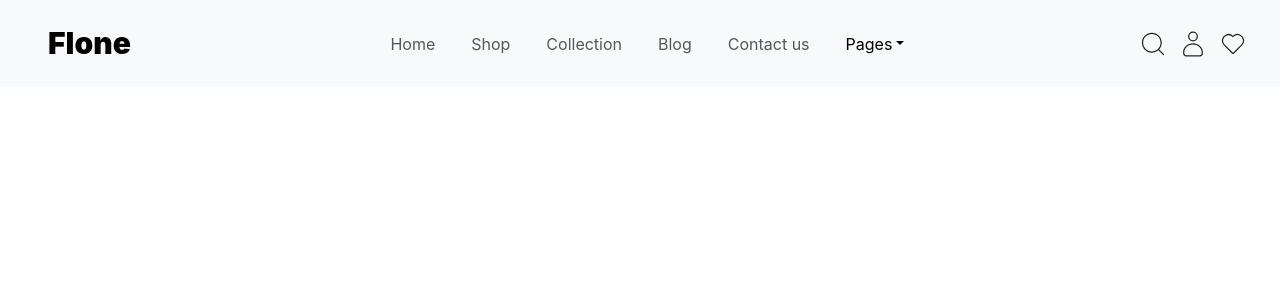
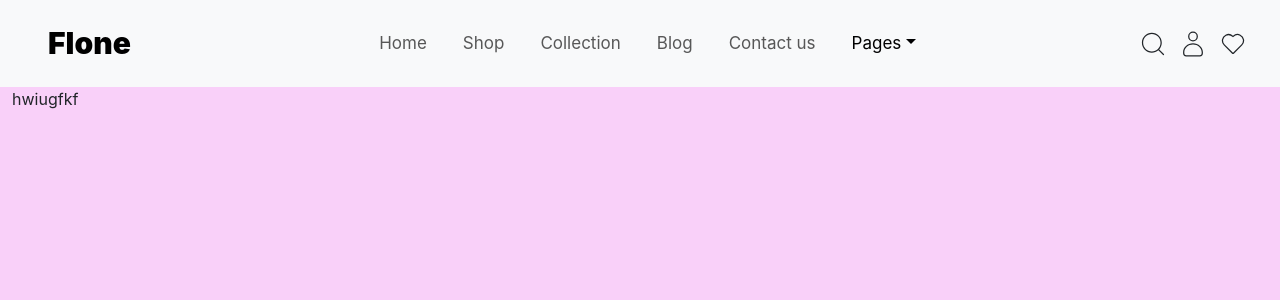
Before and after one commit to AnisaIdrees/react-routing, a React (Create React App) app: page / in a window 1280 px wide. Shown: the top 300 px of the page. Built offline with nearby package versions, Linux system fonts and the light colour scheme.

Commit message:
hero  sec a dd

```diff
--- a/public/index.html
+++ b/public/index.html
@@ -24,7 +24,7 @@
       work correctly both with client-side routing and a non-root public URL.
       Learn how to configure a non-root public URL by running `npm run build`.
     -->
-    <title>React App</title>
+    <title>Flone website</title>
     <link
     href="https://cdn.jsdelivr.net/npm/bootstrap@5.3.3/dist/css/bootstrap.min.css"
     rel="stylesheet"
--- a/src/App.css
+++ b/src/App.css
@@ -31,6 +31,27 @@
 .nav-item{
   padding-left: 20px;
 }
+.nav-link{
+  font-size: 17px;
+}
+/* heroo sectionn */
+.hero-sec-home{
+  width: 100%;
+  height: 100vh;
+  background-color:rgb(249, 208, 249);
+}
+
+
+
+
+
+
+
+
+
+
+
+
 @keyframes App-logo-spin {
   from {
     transform: rotate(0deg);
--- a/src/pages/routing/Header.jsx
+++ b/src/pages/routing/Header.jsx
@@ -100,9 +100,9 @@ const iconStyle={
             </ul>
 
             <div className="d-flex ms-5 pe-4" role="search">
-              <CiSearch style={iconStyle}/>
-              <CiUser style={iconStyle}/>
-              <CiHeart style={iconStyle} />
+              <CiSearch style={iconStyle} />
+              <NavLink className={({isActive})=>isActive ? "text-info nav-link" : 'nav-link'} to="/profile"><CiUser style={iconStyle} /></NavLink>
+              <NavLink className={({isActive})=>isActive ? "text-info nav-link" : 'nav-link'} to="/whishlist"><CiHeart style={iconStyle} /></NavLink>
             </div>
           </div>
         </div>
--- a/src/pages/routing/Home.jsx
+++ b/src/pages/routing/Home.jsx
@@ -4,7 +4,9 @@ import Header from './Header'
 const Home = () => {
   return (
 <>
-{/* <Header/> */}
+<div className="container-xxl hero-sec-home">
+hwiugfkf
+</div>
 </>
   )
 }
--- a/src/pages/routing/Main1.jsx
+++ b/src/pages/routing/Main1.jsx
@@ -30,7 +30,7 @@ const Main1 = () => {
   );
   return (
     <>
-      <RouterProvider router={router} />
+      <RouterProvider router={router} fallbackElement={<h1> loading ....</h1>}/>
     </>
   );
 };
```
